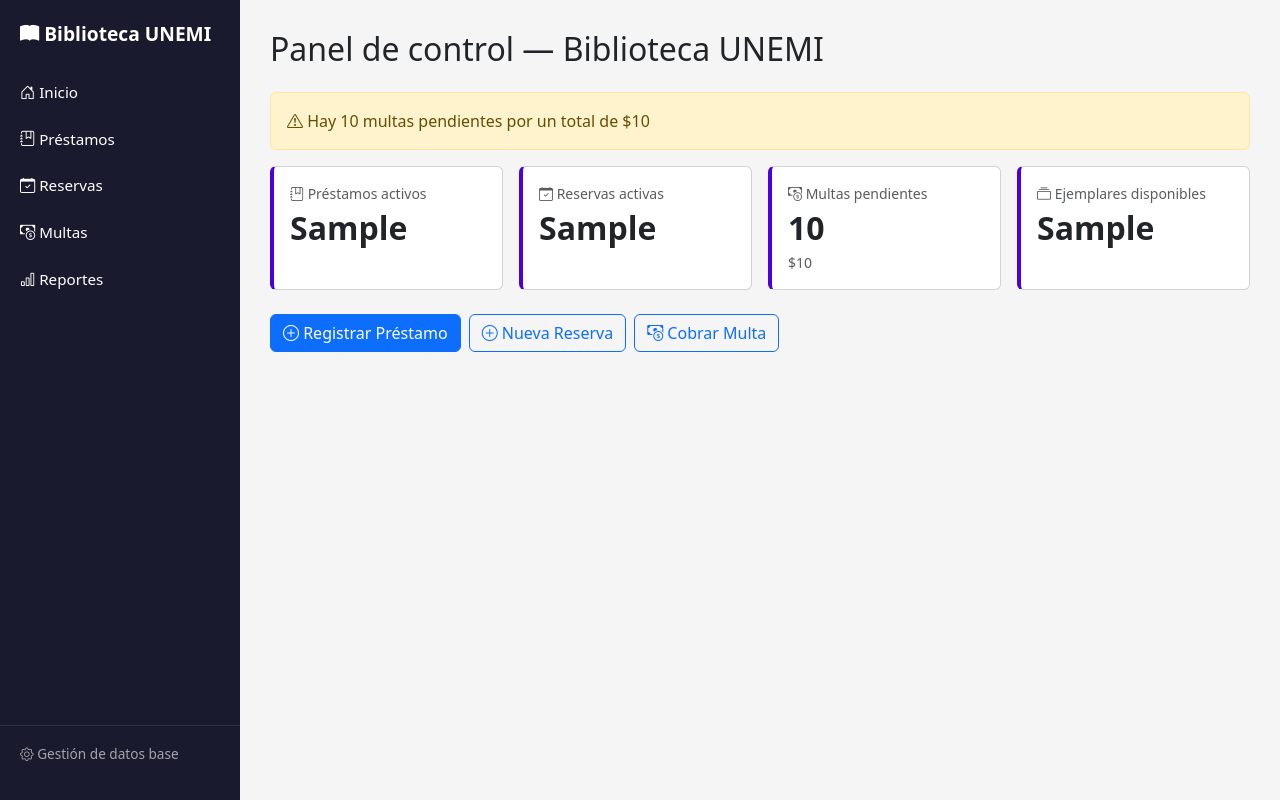
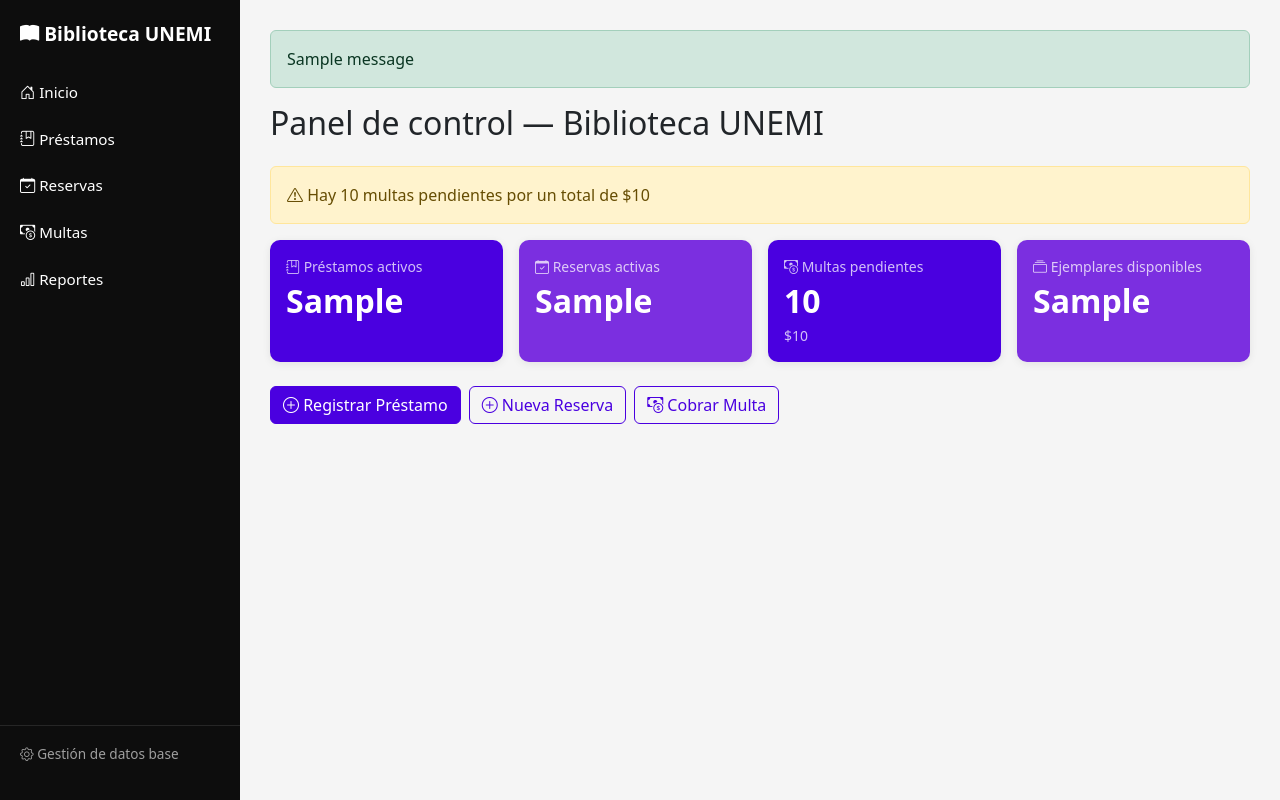
Before and after one commit to AlveGames/BD-sistema-de-biblioteca, a Django app: template prestamos/templates/prestamos/inicio.html in a window 1280 px wide. Run offline with Django 5.2, Linux system fonts and the light colour scheme; the template is opened without the code that fills it: most values are stand-ins (such as "Sample title", 1, 10 or a date in 2020); one stand-in notice (Sample message) is shown.

Commit message:
Centralizar mensajes en base.html, proteger eliminacion de tablas maestras con registros relacionados

```diff
--- a/prestamos/templates/prestamos/inicio.html
+++ b/prestamos/templates/prestamos/inicio.html
@@ -12,34 +12,34 @@
 
 <div class="row row-cols-1 row-cols-md-4 g-3 mb-4">
   <div class="col">
-    <div class="card h-100" style="border-left: 4px solid var(--accent);">
+    <div class="card card-stat card-stat-morado h-100">
       <div class="card-body">
-        <div class="text-muted small"><i class="bi bi-journal-bookmark"></i> Préstamos activos</div>
+        <div class="text-white-50 small"><i class="bi bi-journal-bookmark"></i> Préstamos activos</div>
         <div class="fs-2 fw-bold">{{ prestamos_activos }}</div>
       </div>
     </div>
   </div>
   <div class="col">
-    <div class="card h-100" style="border-left: 4px solid var(--accent);">
+    <div class="card card-stat card-stat-morado-claro h-100">
       <div class="card-body">
-        <div class="text-muted small"><i class="bi bi-calendar-check"></i> Reservas activas</div>
+        <div class="text-white-50 small"><i class="bi bi-calendar-check"></i> Reservas activas</div>
         <div class="fs-2 fw-bold">{{ reservas_activas }}</div>
       </div>
     </div>
   </div>
   <div class="col">
-    <div class="card h-100" style="border-left: 4px solid var(--accent);">
+    <div class="card card-stat card-stat-morado h-100">
       <div class="card-body">
-        <div class="text-muted small"><i class="bi bi-cash-coin"></i> Multas pendientes</div>
+        <div class="text-white-50 small"><i class="bi bi-cash-coin"></i> Multas pendientes</div>
         <div class="fs-2 fw-bold">{{ multas_pendientes.cantidad }}</div>
-        <div class="text-muted small">${{ multas_pendientes.total }}</div>
+        <div class="text-white-50 small">${{ multas_pendientes.total }}</div>
       </div>
     </div>
   </div>
   <div class="col">
-    <div class="card h-100" style="border-left: 4px solid var(--accent);">
+    <div class="card card-stat card-stat-morado-claro h-100">
       <div class="card-body">
-        <div class="text-muted small"><i class="bi bi-collection"></i> Ejemplares disponibles</div>
+        <div class="text-white-50 small"><i class="bi bi-collection"></i> Ejemplares disponibles</div>
         <div class="fs-2 fw-bold">{{ ejemplares_disponibles }}</div>
       </div>
     </div>
--- a/static/css/theme.css
+++ b/static/css/theme.css
@@ -1,19 +1,27 @@
 :root {
-    --bg-primary: #F5F5F5;
-    --bg-sidebar: #1A1A2E;
-    --accent: #4A00E0;
+    --morado: #4A00E0;
+    --morado-claro: #7B2FE0;
+    --negro: #0D0D0D;
+    --gris: #2D2D2D;
+    --fondo: #F5F5F5;
+
+    /* alias retrocompatibles usados por el layout base */
+    --bg-primary: var(--fondo);
+    --bg-sidebar: var(--negro);
+    --accent: var(--morado);
     --text-light: #FFFFFF;
-    --text-muted: rgba(255,255,255,0.6);
+    --text-muted: rgba(255, 255, 255, 0.6);
 }
 
 body {
-    background-color: var(--bg-primary);
+    background-color: var(--fondo);
     margin: 0;
     display: flex;
 }
 
+/* Sidebar */
 .sidebar {
-    background-color: var(--bg-sidebar);
+    background-color: var(--negro);
     width: 240px;
     height: 100vh;
     position: fixed;
@@ -41,14 +49,15 @@ body {
     font-size: 0.95rem;
 }
 
-.sidebar-link:hover, .sidebar-link.active {
-    background-color: var(--accent);
+.sidebar-link.active,
+.sidebar-link:hover {
+    background-color: var(--morado);
     color: #FFFFFF;
 }
 
 .sidebar-footer {
     padding: 15px 20px;
-    border-top: 1px solid rgba(255,255,255,0.1);
+    border-top: 1px solid rgba(255, 255, 255, 0.1);
 }
 
 .sidebar-footer-link {
@@ -62,3 +71,77 @@ body {
     padding: 30px;
     width: 100%;
 }
+
+/* Botones principales (Bootstrap primary) */
+.btn-primary {
+    background-color: var(--morado);
+    border-color: var(--morado);
+}
+
+.btn-primary:hover,
+.btn-primary:focus {
+    background-color: var(--morado-claro);
+    border-color: var(--morado-claro);
+}
+
+.btn-outline-primary {
+    color: var(--morado);
+    border-color: var(--morado);
+}
+
+.btn-outline-primary:hover,
+.btn-outline-primary:focus,
+.btn-outline-primary.active {
+    background-color: var(--morado-claro);
+    border-color: var(--morado-claro);
+    color: #FFFFFF;
+}
+
+/* Encabezados de tabla */
+.table thead {
+    background-color: var(--gris);
+    color: #FFFFFF;
+}
+
+/* Tarjetas del dashboard */
+.card-stat {
+    border-radius: 10px;
+    border: none;
+    box-shadow: 0 2px 8px rgba(0, 0, 0, 0.08);
+}
+
+.card-stat-morado {
+    background-color: var(--morado);
+    color: #FFFFFF;
+}
+
+.card-stat-morado-claro {
+    background-color: var(--morado-claro);
+    color: #FFFFFF;
+}
+
+.card-stat .text-white-50 {
+    color: rgba(255, 255, 255, 0.75) !important;
+}
+
+/* Pestañas de Reportes */
+.nav-tabs .nav-link.active {
+    background-color: var(--morado);
+    color: #FFFFFF;
+    border-color: var(--morado);
+}
+
+.nav-tabs .nav-link {
+    color: var(--gris);
+}
+
+.nav-tabs .nav-link:hover {
+    border-color: var(--morado-claro);
+    color: var(--morado);
+}
+
+/* Badges de estado (activo/vencido/pendiente, etc.) */
+.badge-activo { background-color: #198754; }
+.badge-vencido { background-color: #dc3545; }
+.badge-pendiente { background-color: #ffc107; color: #000; }
+.badge-pagada { background-color: var(--morado); }
--- a/templates/base.html
+++ b/templates/base.html
@@ -29,6 +29,14 @@
 </aside>
 
 <main class="content">
+  {% if messages %}
+    {% for message in messages %}
+      <div class="alert {% if message.tags == 'error' %}alert-danger{% else %}alert-{{ message.tags }}{% endif %}" role="alert">
+        {{ message }}
+      </div>
+    {% endfor %}
+  {% endif %}
+
   {% block content %}{% endblock %}
 </main>
 
```
Also changed, not shown: config/settings.py (+26 -11 lines), mantenimiento/templates/mantenimiento/ejemplar_lista.html (+7 -1 lines), mantenimiento/views.py (+23 -5 lines), multas/templates/multas/lista.html (+1 -9 lines), prestamos/templates/prestamos/lista.html (+1 -9 lines), reservas/templates/reservas/lista.html (+2 -10 lines), 1 other file.
